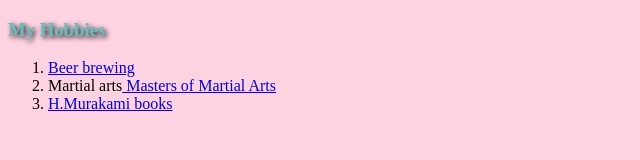
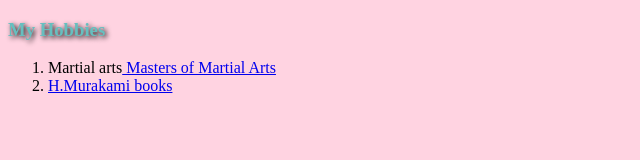
Before and after one commit to matylda-bit/Tanaka-san-return, a plain HTML site: page hobbies.html in a window 1280 px wide. Shown: the whole page, without its empty margins (0-640 px from the left). Drawn offline with Linux system fonts and the light colour scheme.

Commit message:
Update hobbies.html

```diff
--- a/hobbies.html
+++ b/hobbies.html
@@ -8,7 +8,6 @@
   <body>
   <h3>My Hobbies</h3>
   <ol>
-      <li><a href="https://www.brewuk.co.uk/new-to-brewing">Beer brewing</a></li>
       <li>Martial arts<a href ="https://www.youtube.com/watch?v=kzWvyE5_jPg"> Masters of Martial Arts</a></li>
       <li><a href="http://www.harukimurakami.com/"> H.Murakami books</a></li>
     </ol>
```
